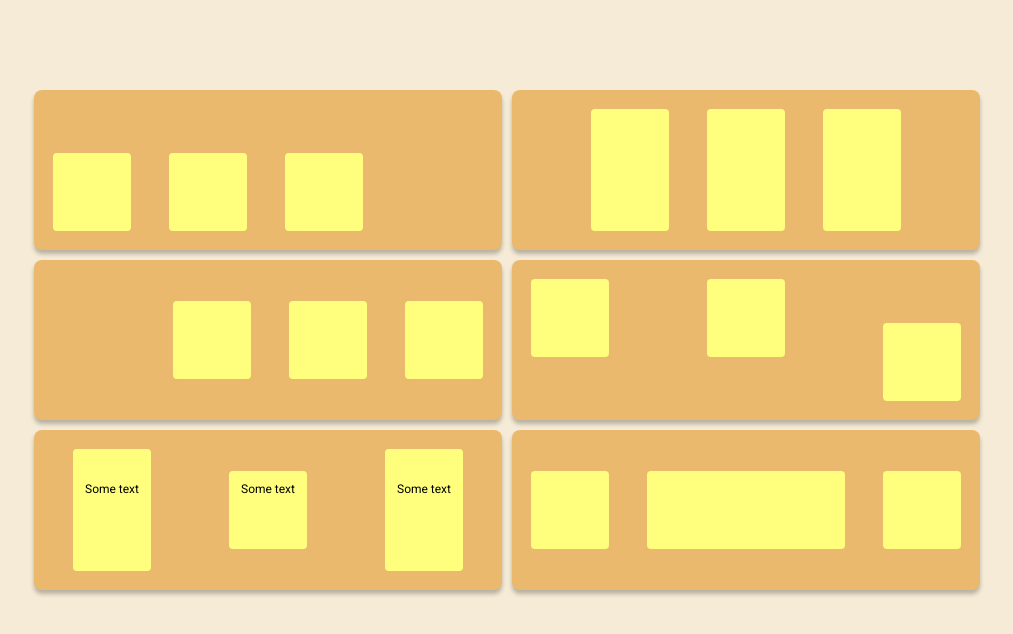
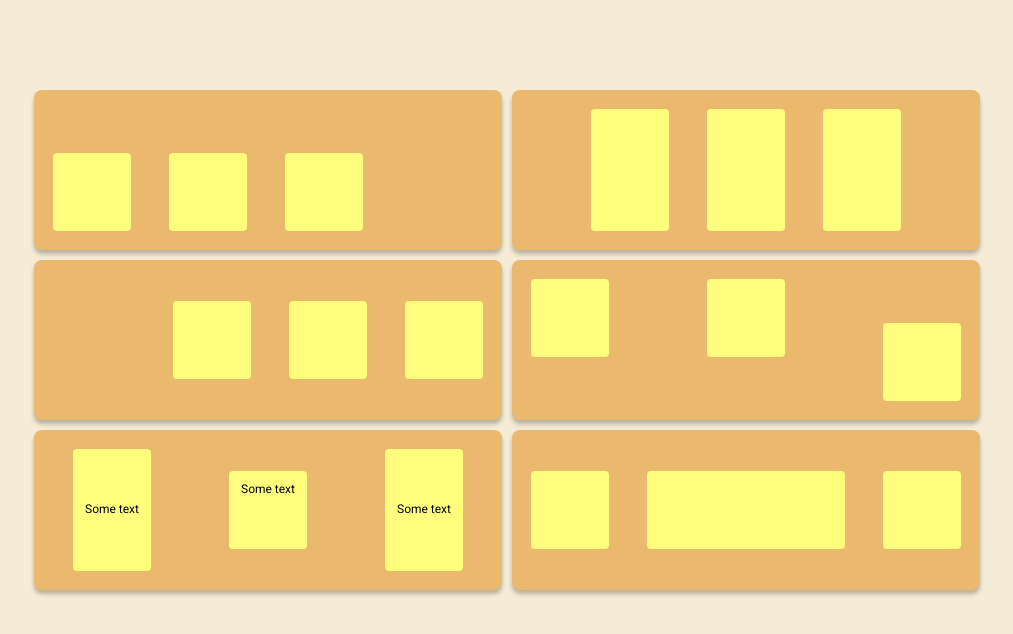
Before and after one commit to danielaayz/flexbox-practice, a plain HTML site: page index.html in a window 1280 px wide. Shown: the whole page, without its empty margins (133-1146 px from the left). Drawn offline with nearby package versions, Linux system fonts and the light colour scheme.

Commit message:
changed .card__text align-times: center;

```diff
--- a/css/style.css
+++ b/css/style.css
@@ -119,8 +119,8 @@ main .wrapper {
 }
 
 .card__text {
-   display: table-cell;
-   margin-top: 34px;
+   display: flex;
+   align-items: center;
 }
 
 .card__content-17 {
```
